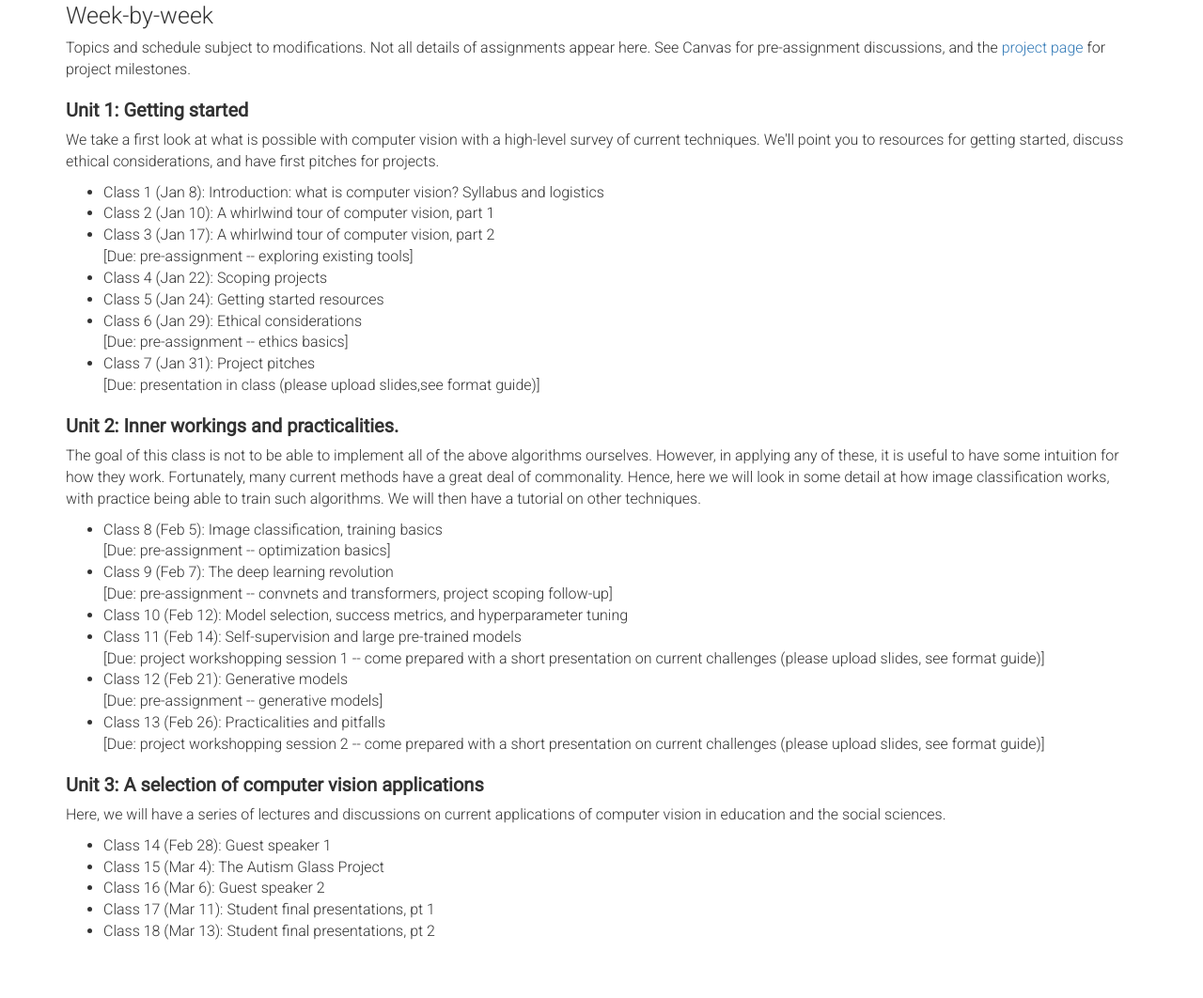
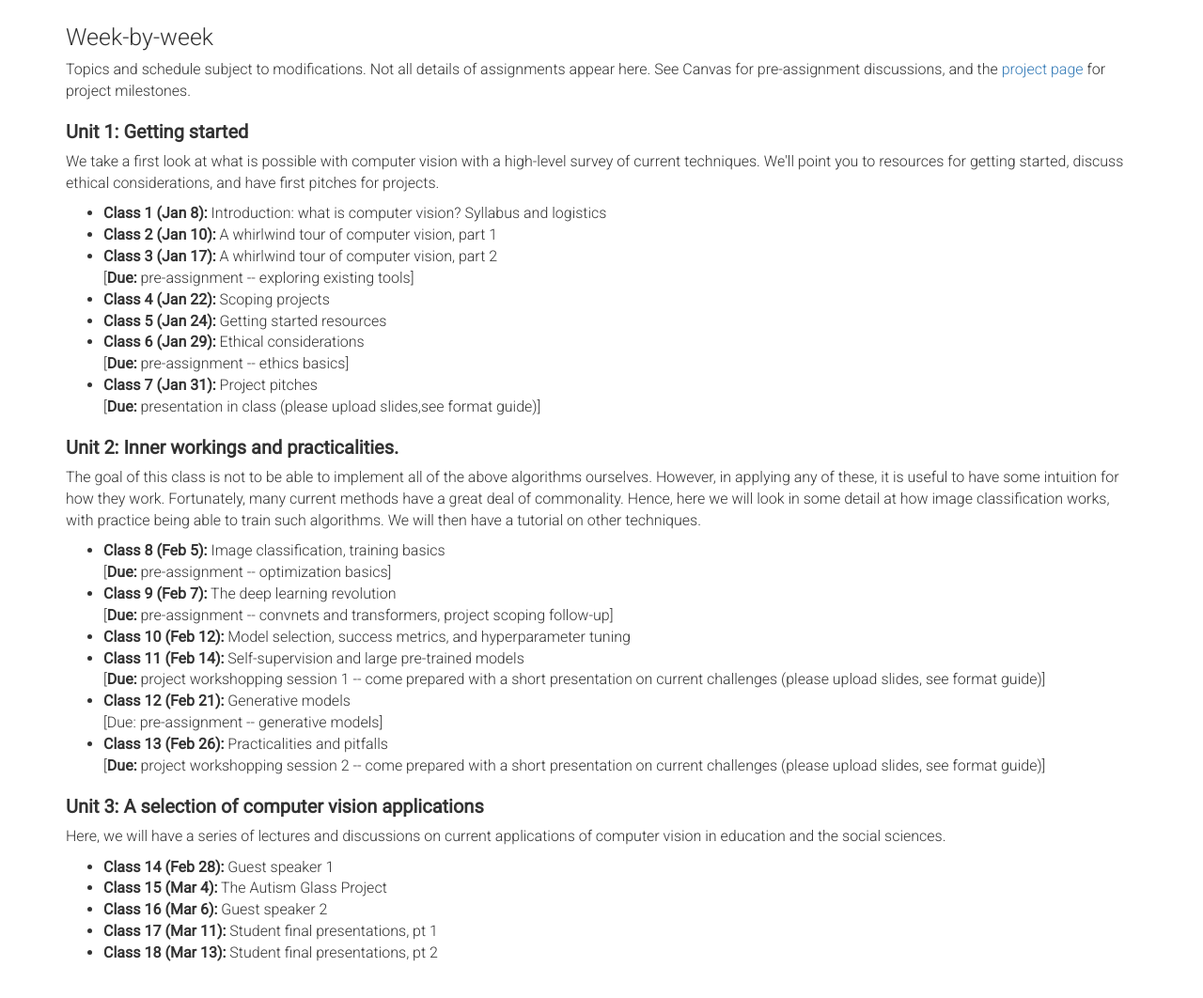
Before and after one commit to nhaber/educ463, a plain HTML site: page index.html in a window 1280 px wide. Shown: the part 3127-4189 px from the top of the page at 94% size. Drawn offline with nearby package versions, Linux system fonts and the light colour scheme.

Commit message:
Update index.html
formatting updates

```diff
--- a/index.html
+++ b/index.html
@@ -105,7 +105,7 @@ We'll look to make this accessible to those with a wide variety of backgrounds.
     </div>
     <div class="col-md-3">
       <h2>Office hours</h2>
-      Nick: Wednesday 3:10 - 4:10PM, CERAS 109 (drop-in)
+      Nick: Wednesday 3:10 - 4:10PM, CERAS 109 (drop-in) <br>
       Merve: Monday 3:00 - 4:00 PM, <a href="https://stanford.zoom.us/j/98329389963?pwd=VGxlaVNJall4enUzM3ducWhBRk04QT09&from=addon#success">Zoom Link</a> <br>
       <br>
       <a href="mailto:nhaber@stanford.edu">nhaber@stanford.edu</a>
@@ -174,32 +174,32 @@ We'll look to make this accessible to those with a wide variety of backgrounds.
 <h3>Unit 1: Getting started</h3>
 <p>We take a first look at what is possible with computer vision with a high-level survey of current techniques. We'll point you to resources for getting started, discuss ethical considerations, and have first pitches for projects.</p>
   <ul>
-    <li>Class 1 (Jan 8): Introduction: what is computer vision? Syllabus and logistics</li>
-    <li>Class 2 (Jan 10): A whirlwind tour of computer vision, part 1</li>
-    <li>Class 3 (Jan 17): A whirlwind tour of computer vision, part 2</li>[Due: pre-assignment -- exploring existing tools]
-    <li>Class 4 (Jan 22): Scoping projects</li>
-    <li>Class 5 (Jan 24): Getting started resources</li>
-    <li>Class 6 (Jan 29): Ethical considerations</li>[Due: pre-assignment -- ethics basics]
-    <li>Class 7 (Jan 31): Project pitches</li>[Due: presentation in class (please upload slides,see format guide)]
+    <li><b>Class 1 (Jan 8):</b> Introduction: what is computer vision? Syllabus and logistics</li>
+    <li><b>Class 2 (Jan 10):</b> A whirlwind tour of computer vision, part 1</li>
+    <li><b>Class 3 (Jan 17):</b> A whirlwind tour of computer vision, part 2</li>[<b>Due:</b> pre-assignment -- exploring existing tools]
+    <li><b>Class 4 (Jan 22):</b> Scoping projects</li>
+    <li><b>Class 5 (Jan 24):</b> Getting started resources</li>
+    <li><b>Class 6 (Jan 29):</b> Ethical considerations</li>[<b>Due:</b> pre-assignment -- ethics basics]
+    <li><b>Class 7 (Jan 31):</b> Project pitches</li>[<b>Due:</b> presentation in class (please upload slides,see format guide)]
   </ul>
 <h3>Unit 2: Inner workings and practicalities.</h3>
 <p>The goal of this class is not to be able to implement all of the above algorithms ourselves. However, in applying any of these, it is useful to have some intuition for how they work. Fortunately, many current methods have a great deal of commonality. Hence, here we will look in some detail at how image classification works, with practice being able to train such algorithms. We will then have a tutorial on other techniques.</p>
   <ul>
-    <li>Class 8 (Feb 5): Image classification, training basics</li>[Due: pre-assignment -- optimization basics]
-    <li>Class 9 (Feb 7): The deep learning revolution</li>[Due: pre-assignment -- convnets and transformers, project scoping follow-up]
-    <li>Class 10 (Feb 12): Model selection, success metrics, and hyperparameter tuning</li>
-    <li>Class 11 (Feb 14): Self-supervision and large pre-trained models</li>[Due: project workshopping session 1 -- come prepared with a short presentation on current challenges (please upload slides, see format guide)]
-    <li>Class 12 (Feb 21): Generative models</li>[Due: pre-assignment -- generative models]
-    <li>Class 13 (Feb 26): Practicalities and pitfalls</li>[Due: project workshopping session 2 -- come prepared with a short presentation on current challenges (please upload slides, see format guide)]
+    <li><b>Class 8 (Feb 5):</b> Image classification, training basics</li>[<b>Due:</b> pre-assignment -- optimization basics]
+    <li><b>Class 9 (Feb 7):</b> The deep learning revolution</li>[<b>Due:</b> pre-assignment -- convnets and transformers, project scoping follow-up]
+    <li><b>Class 10 (Feb 12):</b> Model selection, success metrics, and hyperparameter tuning</li>
+    <li><b>Class 11 (Feb 14):</b> Self-supervision and large pre-trained models</li>[<b>Due:</b> project workshopping session 1 -- come prepared with a short presentation on current challenges (please upload slides, see format guide)]
+    <li><b>Class 12 (Feb 21):</b> Generative models</li>[Due: pre-assignment -- generative models]
+    <li><b>Class 13 (Feb 26):</b> Practicalities and pitfalls</li>[<b>Due:</b> project workshopping session 2 -- come prepared with a short presentation on current challenges (please upload slides, see format guide)]
   </ul>
 <h3>Unit 3: A selection of computer vision applications</h3>
 <p>Here, we will have a series of lectures and discussions on current applications of computer vision in education and the social sciences.</p>
   <ul>
-    <li>Class 14 (Feb 28): Guest speaker 1</li>
-    <li>Class 15 (Mar 4): The Autism Glass Project</li>
-    <li>Class 16 (Mar 6): Guest speaker 2</li>
-    <li>Class 17 (Mar 11): Student final presentations, pt 1</li>
-    <li>Class 18 (Mar 13): Student final presentations, pt 2</li>
+    <li><b>Class 14 (Feb 28):</b> Guest speaker 1</li>
+    <li><b>Class 15 (Mar 4):</b> The Autism Glass Project</li>
+    <li><b>Class 16 (Mar 6):</b> Guest speaker 2</li>
+    <li><b>Class 17 (Mar 11):</b> Student final presentations, pt 1</li>
+    <li><b>Class 18 (Mar 13):</b> Student final presentations, pt 2</li>
   </ul>
 </div>
 
```
